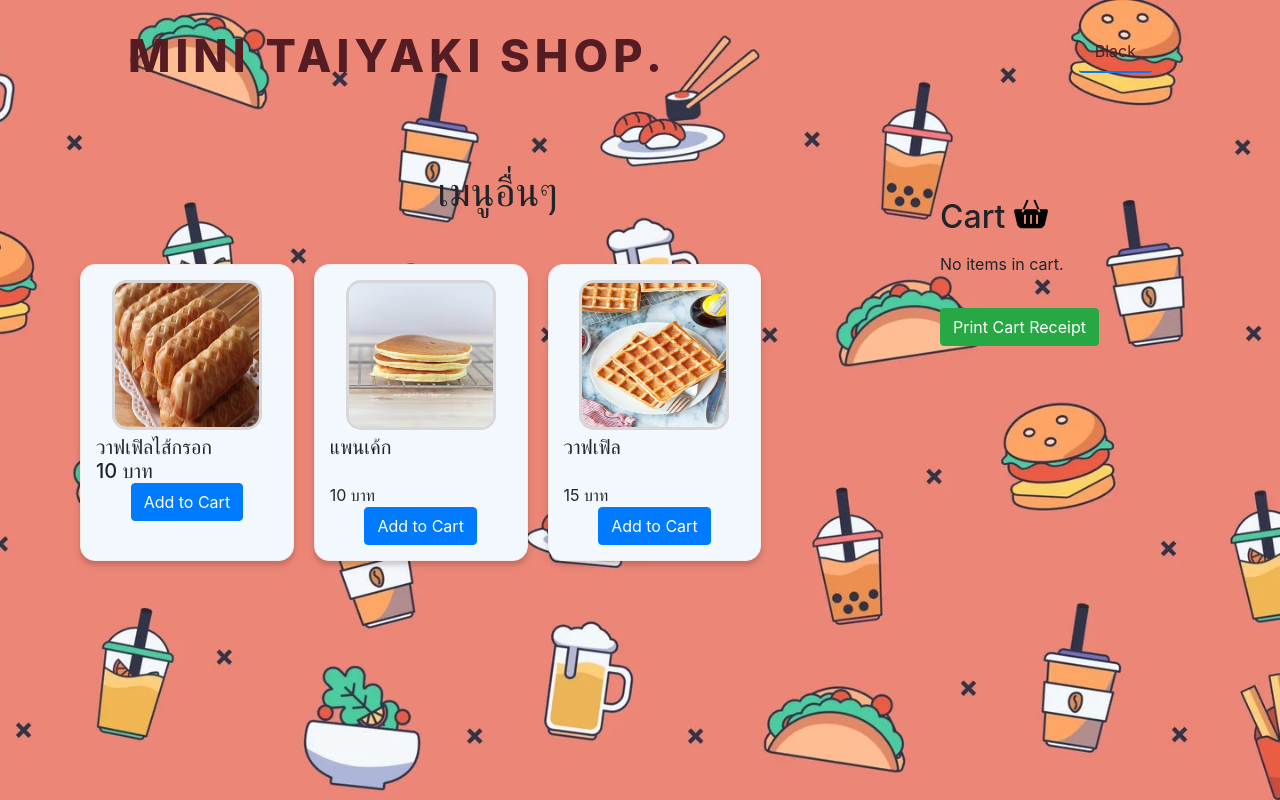
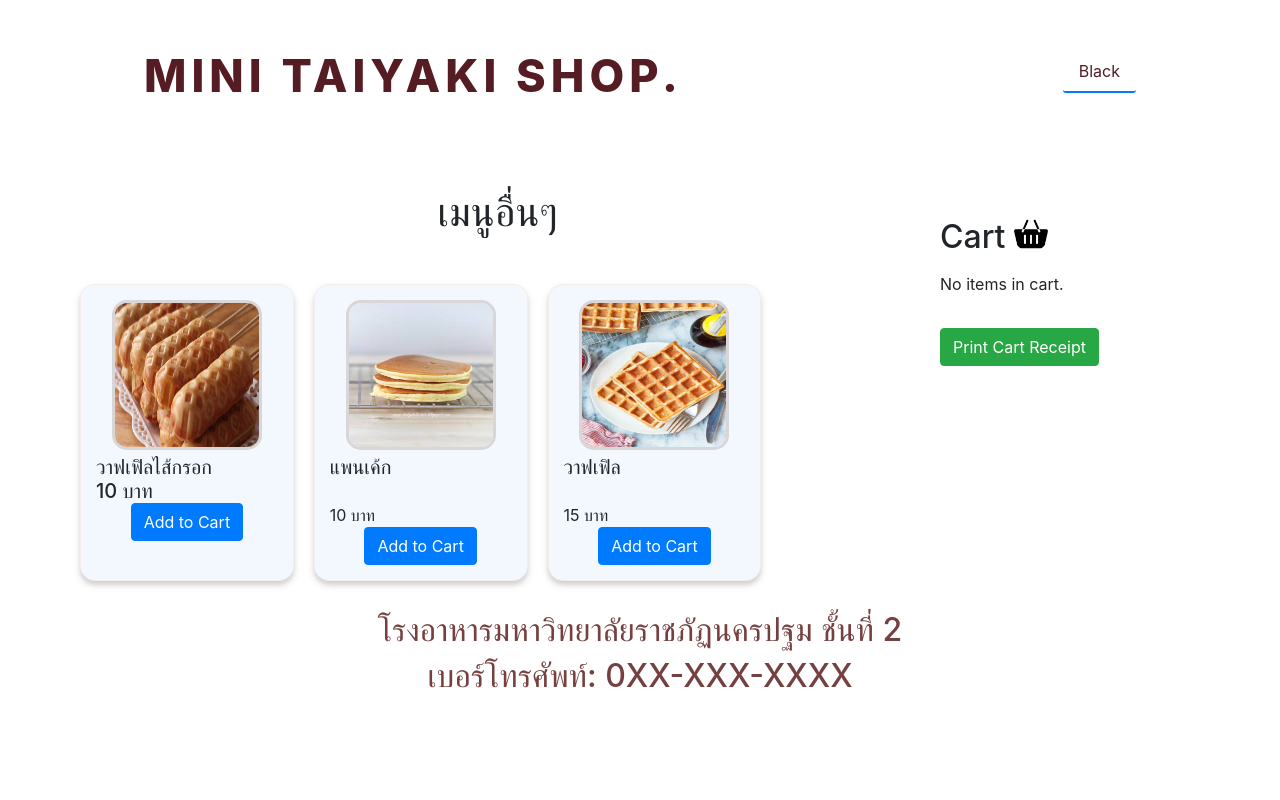
Before and after one commit to PhithLoveSandwich/Mini-Taiyaki, a plain HTML site: page nb-shop-3.html in a window 1280 px wide. Drawn offline with nearby package versions, Linux system fonts and the light colour scheme.

Commit message:
ล่าสุด

```diff
--- a/main_index.css
+++ b/main_index.css
@@ -174,6 +174,15 @@ img{
     background-color: var(--blue);
 }
 
+.shop-info {
+    text-align: center;
+    margin-top: 10px;
+    font-size: 1.3em;
+    color: #774040;
+    line-height: 1.6;
+}
+
+
 /* Responsivness  */
 
 /* @media only screen and (max-width: 850px){
--- a/nb-shop-3.html
+++ b/nb-shop-3.html
@@ -35,7 +35,7 @@
                     <div class="col-md-3 product">
                         <img src="./product_img/Waffel.jpg" alt="Product 1 Image" width="150px" height="150px" />
                         <h5>วาฟเฟิลไส้กรอก<br>10 บาท</h5>
-                        <button class="btn btn-primary add-to-cart" data-product-id="มาการองบานอฟฟี่" data-price="10">
+                        <button class="btn btn-primary add-to-cart" data-product-id="วาฟเฟิลไส้กรอก" data-price="10">
                             Add to Cart
                         </button>
                     </div>
@@ -85,6 +85,10 @@
     <script src="https://stackpath.bootstrapcdn.com/bootstrap/4.5.2/js/bootstrap.min.js"></script>
 
     <script src="cart.js"></script>
+    <div class="shop-info">
+        <h2>โรงอาหารมหาวิทยาลัยราชภัฏนครปฐม ชั้นที่ 2</h2>
+        <h2>เบอร์โทรศัพท์: 0XX-XXX-XXXX</h2>
+    </div>
 </body>
 
 </html>
--- a/nb-shop.css
+++ b/nb-shop.css
@@ -1,16 +1,17 @@
+@import url('https://fonts.googleapis.com/css2?family=Itim&display=swap');
+body {
+    background: var(--bg);
+    color: white;
+    font-family: "Itim", sans-serif;
+    color: #774040;
+    text-align: center;
+    padding: 20px;
+}
+
+
 img{
     border-radius: 15px;
 }
-
-body {
-    background-image: url('./product_img/BG.webp');
-    background-size: cover; /* ปรับขนาดให้เต็มจอ */
-    background-position: center; /* จัดตำแหน่งให้อยู่ตรงกลาง */
-    background-repeat: no-repeat; /* ไม่ให้ภาพซ้ำ */
-    background-attachment: fixed; /* ทำให้พื้นหลังคงที่ขณะเลื่อนหน้าเว็บ */
-}
-
-
 .product {
     background-color: #ffffff;
     border: 1px solid #dddddd;
@@ -174,3 +175,11 @@ header a:hover{
 .card__button:hover {
     background: #cc5200;
 }
+
+.shop-info {
+    text-align: center;
+    margin-top: 10px;
+    font-size: 1.3em;
+    color: #774040;
+    line-height: 1.6;
+}
```
Also changed, not shown: main_index.html (+4 -0 lines), nb-shop-1.html (+4 -0 lines), nb-shop-2.html (+4 -0 lines).
